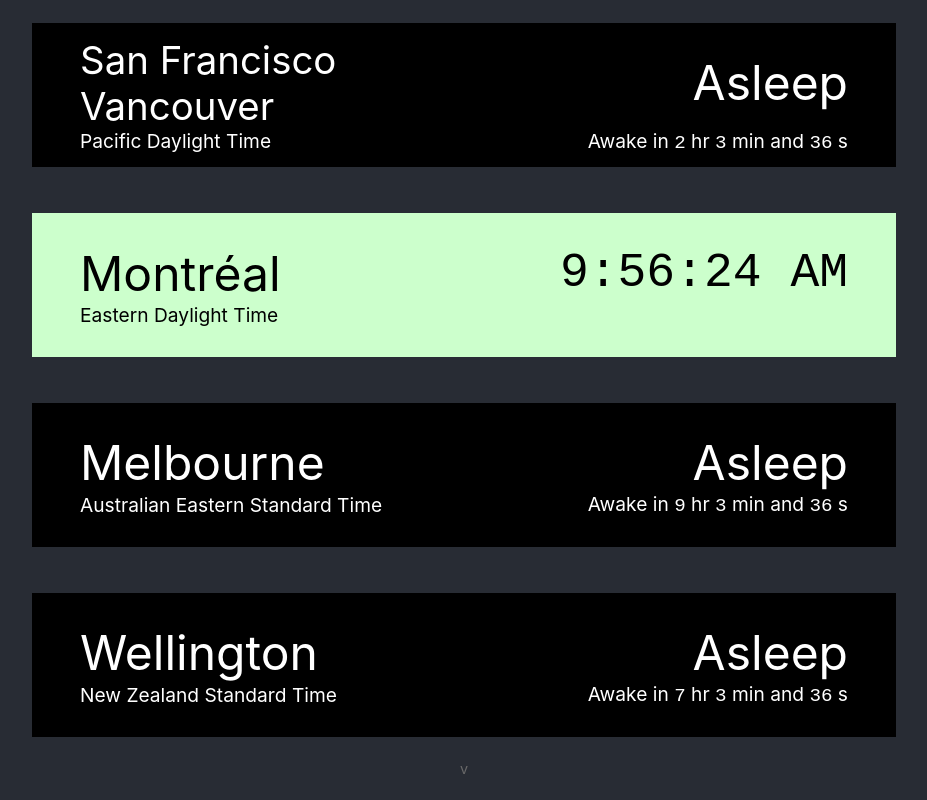
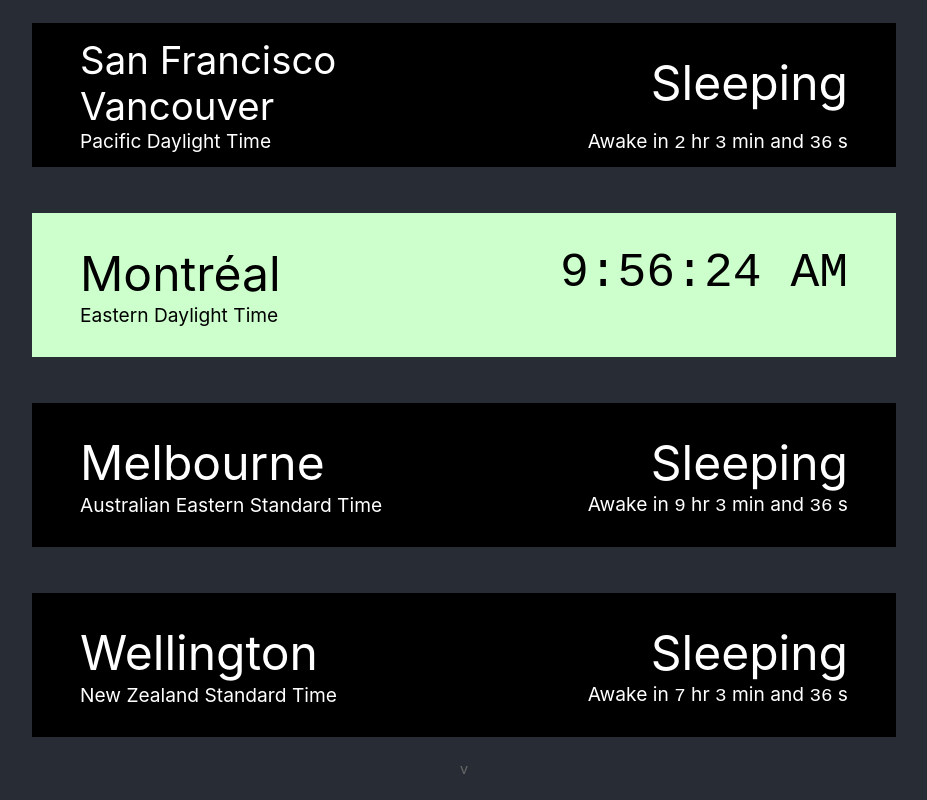
Before and after one commit to TimothyJones/can-i-call-clock, a React (Create React App) app: page / in a window 1280 px wide. Shown: the whole page, without its empty margins (176-1103 px from the left). Built offline with nearby package versions, Linux system fonts and the light colour scheme; what string.prototype.replaceall would draw is missing.

Commit message:
fix: Change text from 'Asleep' to 'Sleeping'

```diff
--- a/src/AllClocks/Clock/Time.tsx
+++ b/src/AllClocks/Clock/Time.tsx
@@ -7,4 +7,4 @@ export const Time = ({
   timeOfDay: TimeOfDay;
   time: string;
 }) =>
-  timeOfDay === 'night' ? <>Asleep</> : <div className="Time">{time}</div>;
+  timeOfDay === 'night' ? <>Sleeping</> : <div className="Time">{time}</div>;
```
